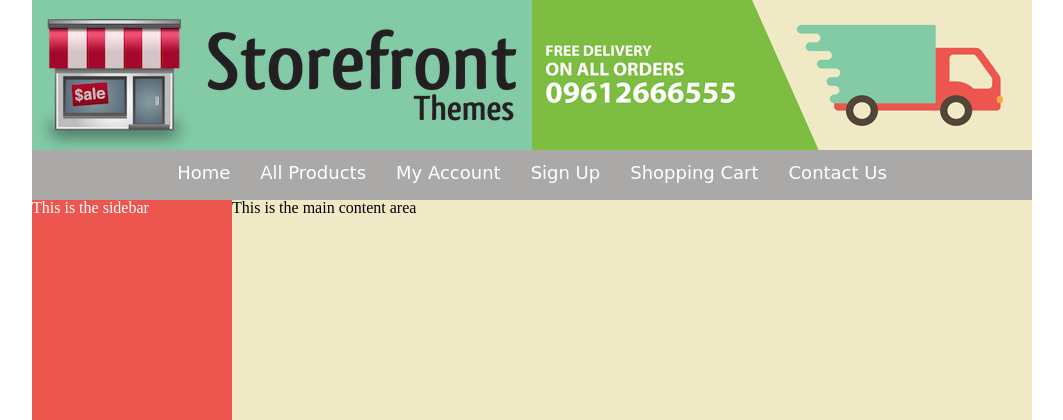
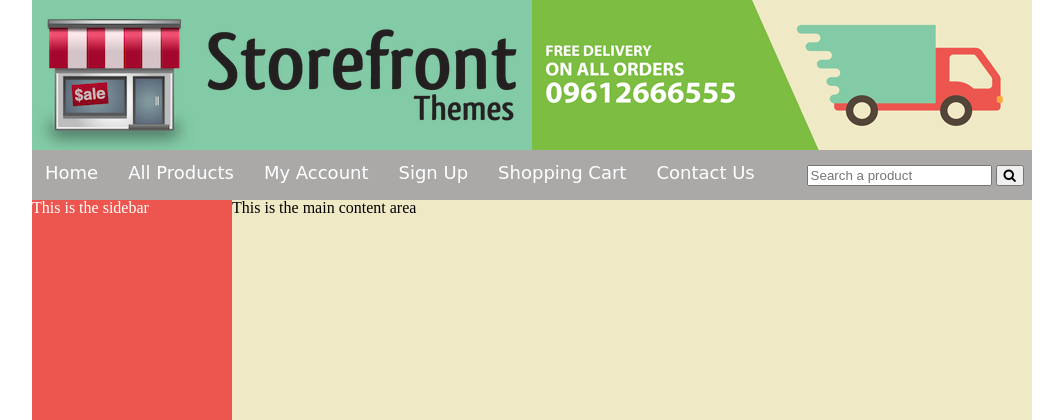
Before and after one commit to chrislpatton/ecommerce-store-php, a PHP site: page / in a window 1280 px wide. Shown: the top 420 px of the page, without its empty margins (108-1171 px from the left). Run offline with PHP 8.4, Linux system fonts and the light colour scheme; some libraries are stand-ins or nearby versions.

Commit message:
added searchbar html/css

```diff
--- a/ecommerce/index.php
+++ b/ecommerce/index.php
@@ -4,6 +4,7 @@
 	<meta charset="UTF-8">
 	<title>Online Shop</title>
 	<link rel="stylesheet" href="https://cdnjs.cloudflare.com/ajax/libs/meyer-reset/2.0/reset.min.css">
+	<link rel="stylesheet" href="https://cdnjs.cloudflare.com/ajax/libs/font-awesome/4.6.3/css/font-awesome.min.css">
 	<link rel="stylesheet" href="styles/styles.css">
 </head>
 <body>
@@ -29,6 +30,17 @@
 				<li></li> <a href="#">Shopping Cart</a>
 				<li></li> <a href="#">Contact Us</a>
 			</ul>
+
+			<div id="search">
+
+				<form action="results.php" method="get" enctype="multipart/form-data">
+
+					<input type="text" name="user-query" placeholder="Search a product">
+					<button type="submit" name="search" value="Search">
+					<i class="fa fa-search" aria-hidden="true"></i>
+					</button>
+				</form>
+			</div>
 		</nav>
 		<!-- Navigation bar ends here -->
 
--- a/ecommerce/styles/styles.css
+++ b/ecommerce/styles/styles.css
@@ -26,13 +26,13 @@ nav {
 	height:50px;
 	background: #AAA9A8;
 	color:white;
-	text-align: center;
 }
 
 #menu {
 	padding:0;
 	margin:0;
 	line-height: 45px;
+	float:left;
 }
 
 #menu li {
@@ -53,6 +53,12 @@ nav {
 	color:#83CBA6;
 	font-weight: bolder;
 	text-decoration: underline;
+}
+
+#search {
+	float:right;
+	padding-right: 8px;
+	line-height: 50px;
 }
 
 .content-wrapper {
```
